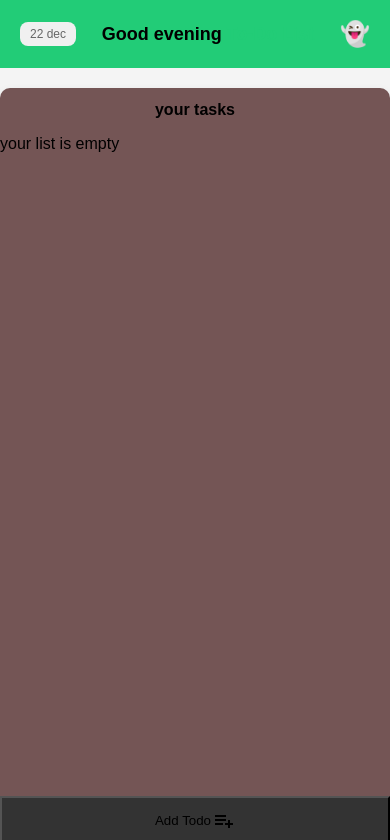
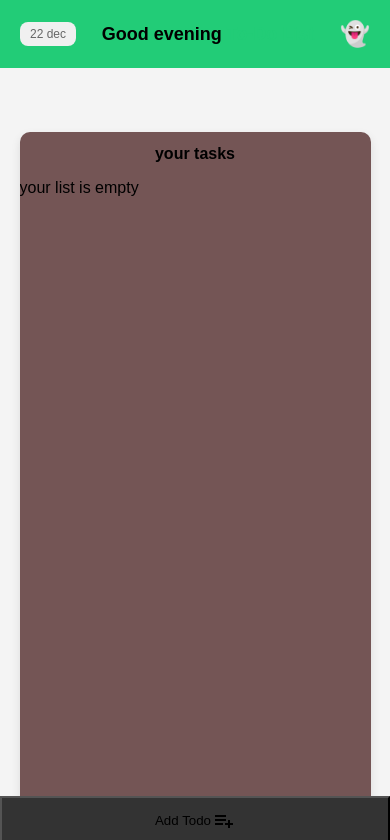
Before and after one commit to Mustapha377/Todo-list-app, a React (Vite) app: page / in a window 390 px wide. Shown: the top 840 px of the page. Built offline with nearby package versions, Linux system fonts and the light colour scheme.

Commit message:
adding scrolling function

```diff
--- a/component/items.jsx
+++ b/component/items.jsx
@@ -9,6 +9,7 @@ function Todoitems(props){
     const [Isdone, setIsdon] = useState(false);
     const [showButton, setshowButton] = useState(false);
     const [isEditting, setisEditting] = useState(false);
+    const [isChacked, setisChacked] = useState(false);
 
     const [inputValue, setinputValue] = useState(props.text);
 
@@ -31,15 +32,22 @@ function Todoitems(props){
         setIsdon(prevalue => {
             return !prevalue;
         })
-     }
+     };
+
+     function handlecheck(){
+        setisChacked(prevalue => {
+            return !prevalue;
+        })
+     };
 
 
 
 
     return(
         <div className="task" >
-        <input className="checkbox" type="checkbox"></input>
-        <li className="task" onClick={Cancelitem}
+        <input className="checkbox" type="checkbox"
+        checked={isChacked} onChange={handlecheck}></input>
+        <li className={`task ${isChacked ? "checked-text" : ""}`} onClick={Cancelitem}
         style={{textDecoration: Isdone ? "line-through" :"none"}}>
         {props.text}</li>
 
--- a/index.css
+++ b/index.css
@@ -18,7 +18,7 @@ body {
 
   .App {
 
-
+    width: 90%;
     max-width: 400px;
     height: 100vh;
     margin: 20px auto;
@@ -26,6 +26,9 @@ body {
     border-radius: 10px;
     overflow: hidden;
     box-shadow: 0 4px 10px rgba(0, 0, 0, 0.1);
+    overflow-y: auto;
+    -webkit-overflow-scrolling: touch;
+    margin: 4rem auto;
   }
 
   .header {
@@ -96,13 +99,14 @@ body {
     align-items: center;
     justify-content: space-between;
     padding: 15px;
-    margin: 10px 0;
+    margin: 10px 10px;
     border: 1px solid #ddd;
     background-color: #f0f0f0;
     border-radius: 25px;
     cursor: pointer;
-    width: 300px;
+   max-width: 300px;
     overflow: hidden;
+
   }
 
   .option-container{
@@ -153,7 +157,9 @@ body {
     border-radius: 4px;
   }
 
-
+  .checked-text {
+    color: #2c7;
+  }
 
   .task:hover {
     background: #f0f0f0;
@@ -196,6 +202,18 @@ body {
     box-shadow: 0 -2px 5px rga(0,0,0, 0.2);
   }
 
+  /* mobile screen styles */
+
+  @media( max-width: 786px){
+    .App {
+      overflow-y: scroll; /* maintaine scroll functionality */
+      scrollbar-width: none;  /* firefox */
+    }
+
+    .App::-webkit-scrollbar{
+      display: none; /* chrome , safari and edge */
+    }
+  }
 
 
 /* ending */
```
